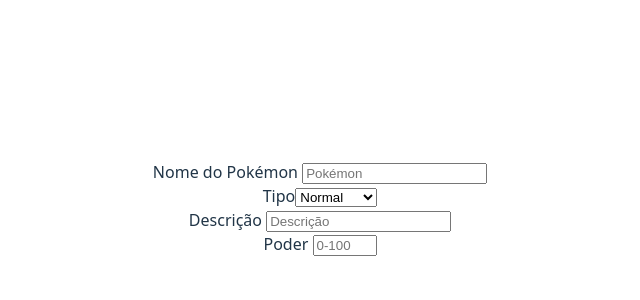
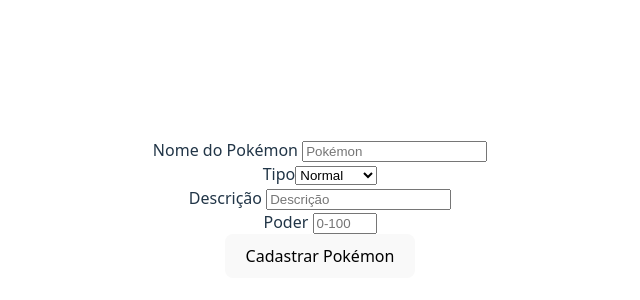
Before and after one commit to nataliatrindade/cadastro-pokemons, a React (Vite) app: page / in a window 1280 px wide. Shown: the part 192-492 px from the top of the page, without its empty margins (320-960 px from the left). Built offline with nearby package versions, Linux system fonts and the light colour scheme.

Commit message:
adicionar notificaçao de sucesso de cadastro

```diff
--- a/package.json
+++ b/package.json
@@ -11,7 +11,8 @@
   },
   "dependencies": {
     "react": "^19.1.1",
-    "react-dom": "^19.1.1"
+    "react-dom": "^19.1.1",
+    "react-toastify": "^11.0.5"
   },
   "devDependencies": {
     "@eslint/js": "^9.36.0",
--- a/src/components/Form.jsx
+++ b/src/components/Form.jsx
@@ -1,6 +1,10 @@
 import { useState } from "react";
+import { ToastContainer, toast } from 'react-toastify'
+import "react-toastify/dist/ReactToastify.css";
 
 const Form = () => {
+    const notificacaoSucesso = () => toast.success("Pokémon cadastrado!");
+
     const [nome, setNome] = useState("");
     const [tipo, setTipo] = useState("");
     const [descricao, setDescricao] = useState("");
@@ -15,6 +19,7 @@
         setTipo("");
         setDescricao("");
         setPoder("");
+        notificacaoSucesso();
       };
 
       return (
@@ -80,7 +85,11 @@
                 value={poder}
               />
             </div>
+
+            <button type="submit">Cadastrar Pokémon</button>
           </form>
+
+          <ToastContainer />
         </div>
     )
 }
```
Also changed, not shown: 1 other file (tests, documents, lock files or other folders). Lines whose indentation alone changed are shown as unchanged.
